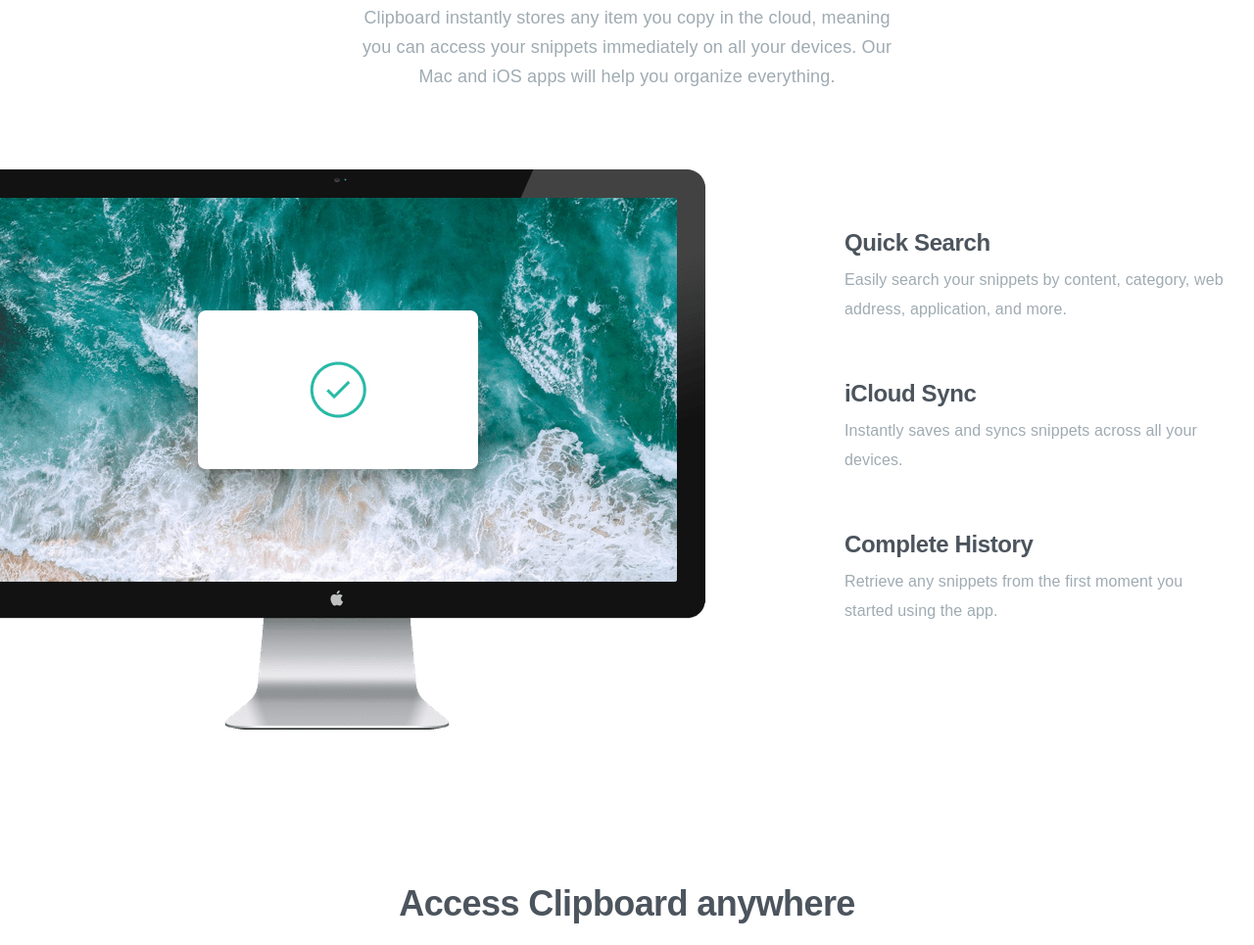
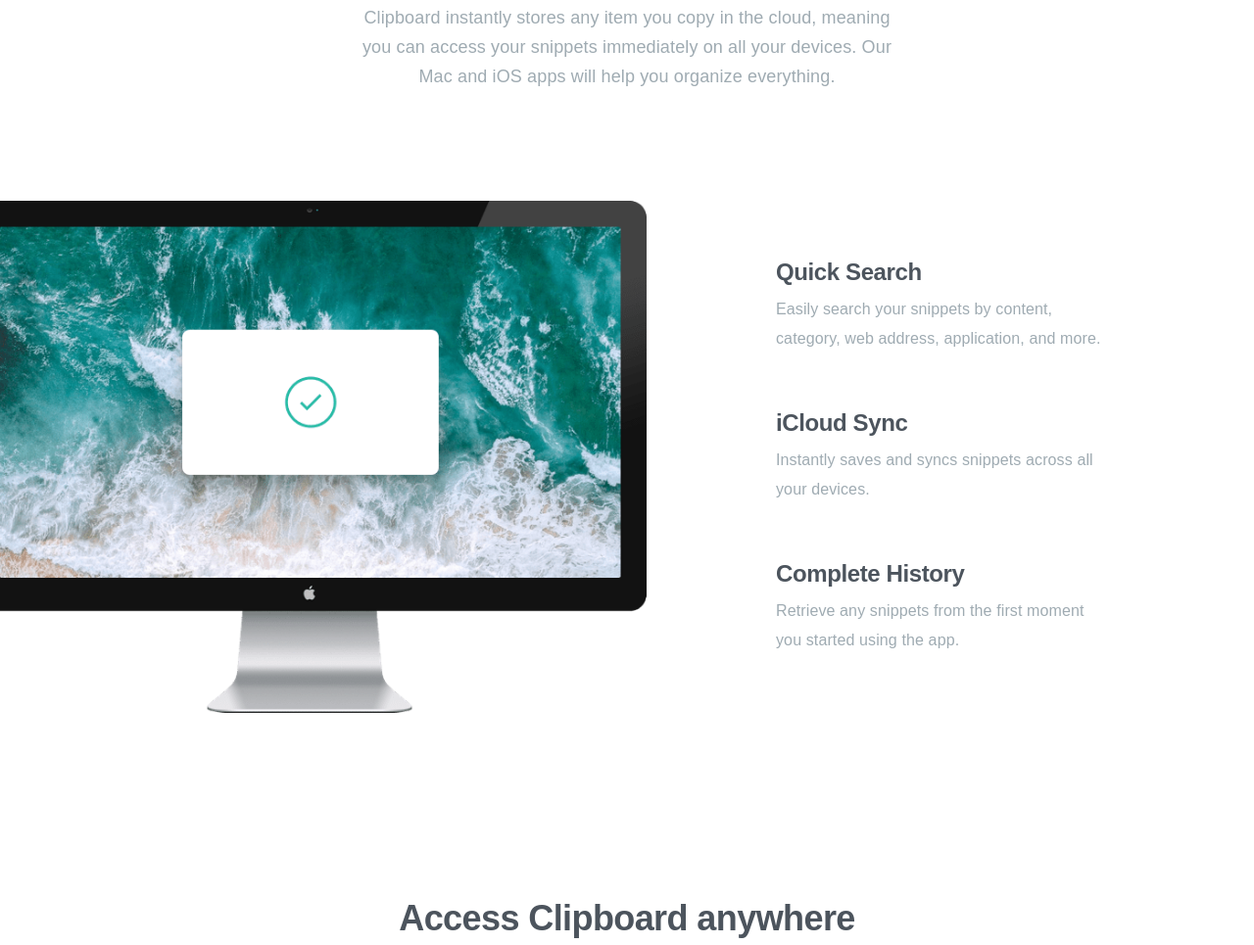
Before and after one commit to ragazziana/clipboard-landing-page, a plain HTML site: page index.html in a window 1280 px wide. Shown: the part 763-1728 px from the top of the page at 98% size. Drawn offline with Linux system fonts and the light colour scheme; a web font is replaced by a local one.

Commit message:
fix: responsivity of images

```diff
--- a/css/style.css
+++ b/css/style.css
@@ -49,7 +49,6 @@
 }
 
 .hero__title{
-
     font-weight: 600;
     font-size: 3.2rem;
     line-height: 4rem;
@@ -145,8 +144,10 @@
 }
 
 .track__computer-image{
-    width: 31.2rem;
-    margin: 0 3.2rem 5.6rem 3.2rem;
+    width: 100%;
+    min-width: 31.2rem;
+    margin: 0;
+    padding: 3.2rem;
 }
 
 .track__text h3{
@@ -405,6 +406,7 @@
     }
 
     .hero__description{
+        max-width: 73rem;
         margin: 0 35.5rem 4.8rem 35.5rem;
         font-weight: 400;
         font-size: 2rem;
@@ -440,6 +442,7 @@
     }
 
     .track__description{
+        max-width: 73rem;
         color: var(--grayish-blue);
         font-weight: 400;
         font-size: 1.8rem;
@@ -450,23 +453,24 @@
     }
 
     .track__image{
+        width: 100%;
         display: flex;
         flex-direction: row;
-        align-items: flex-start;
+        margin-left: -12rem;
     }
 
     .track__computer-image{
         width: 75.2rem;
-        margin-left: -3.2rem;
         margin-bottom: 0;
     }
 
     .track__features{
-        padding-right: 3rem;
+       padding-right: 1rem;
+        max-width: 35rem;
         display: flex;
         flex-direction: column;
         justify-content: center;
-        margin: 6rem 0 0 11rem;
+        margin: 5rem 0 0 10rem;
     }
 
     .track__text h3{
```
